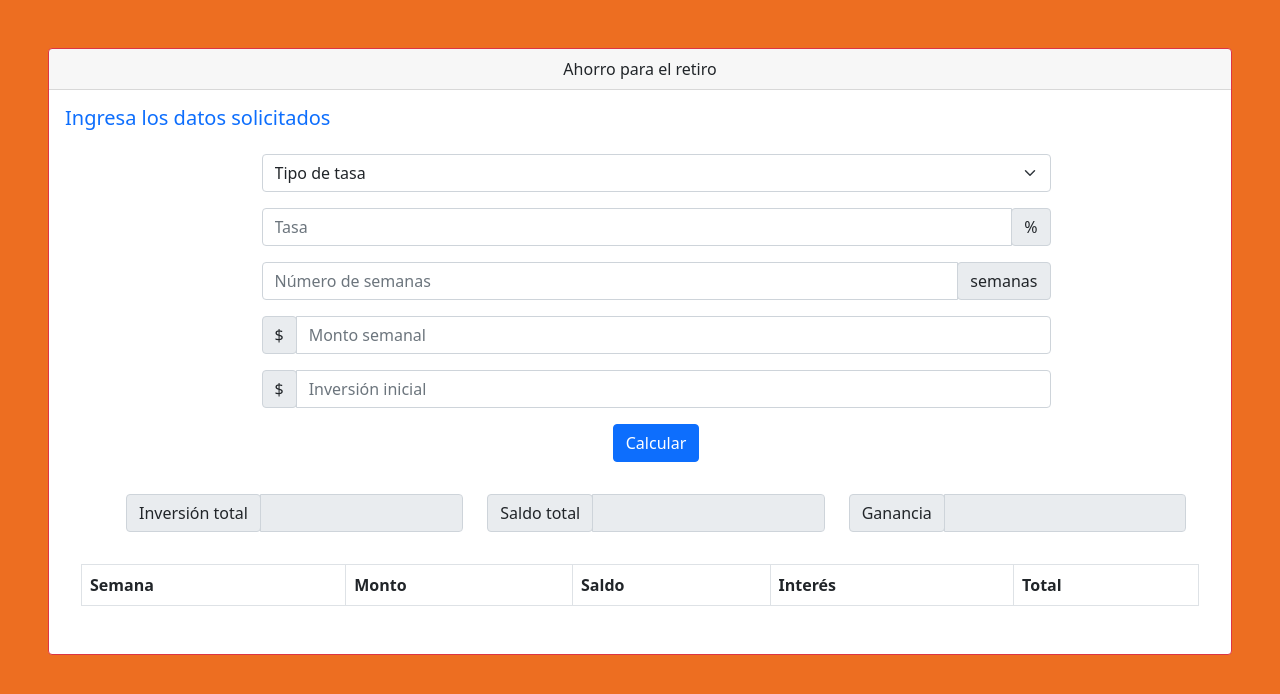
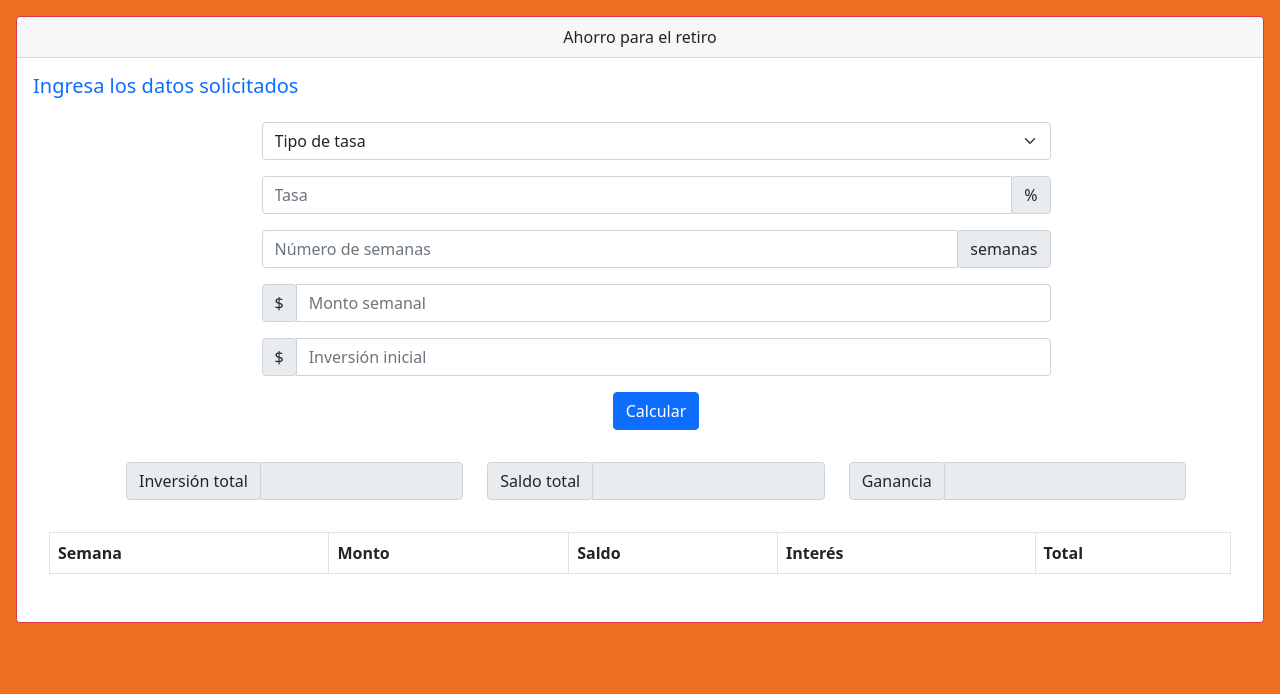
Before and after one commit to gabotauwers/Retiro, a plain HTML site: page index.html in a window 1280 px wide. Drawn offline with Linux system fonts and the light colour scheme.

Commit message:
Add files via upload

```diff
--- a/index.html
+++ b/index.html
@@ -15,7 +15,7 @@
     }
 </style>
 <body>
-    <div class="card border-danger m-5" style="min-width: 300px;">
+    <div class="card border-danger m-3" style="min-width: 300px;">
         <div class="card-header text-center">Ahorro para el retiro</div>
             <div class="card-body text-primary">
           <h5 class="card-title">Ingresa los datos solicitados</h5>
```
